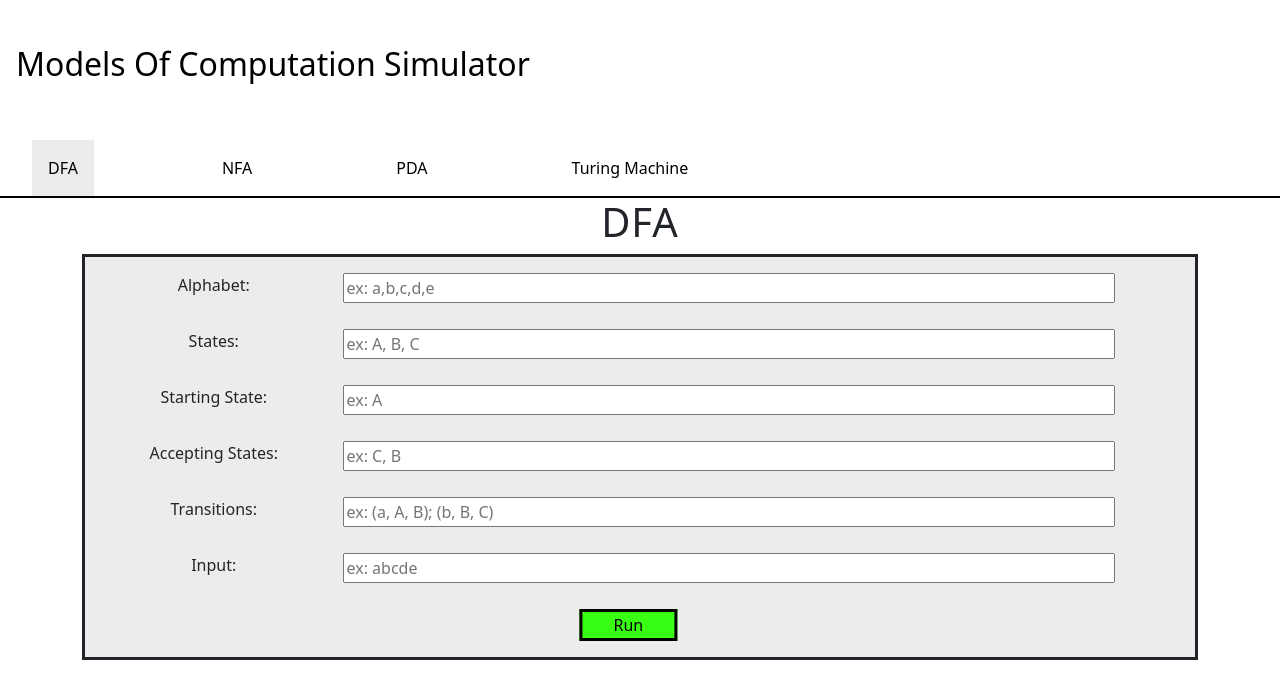
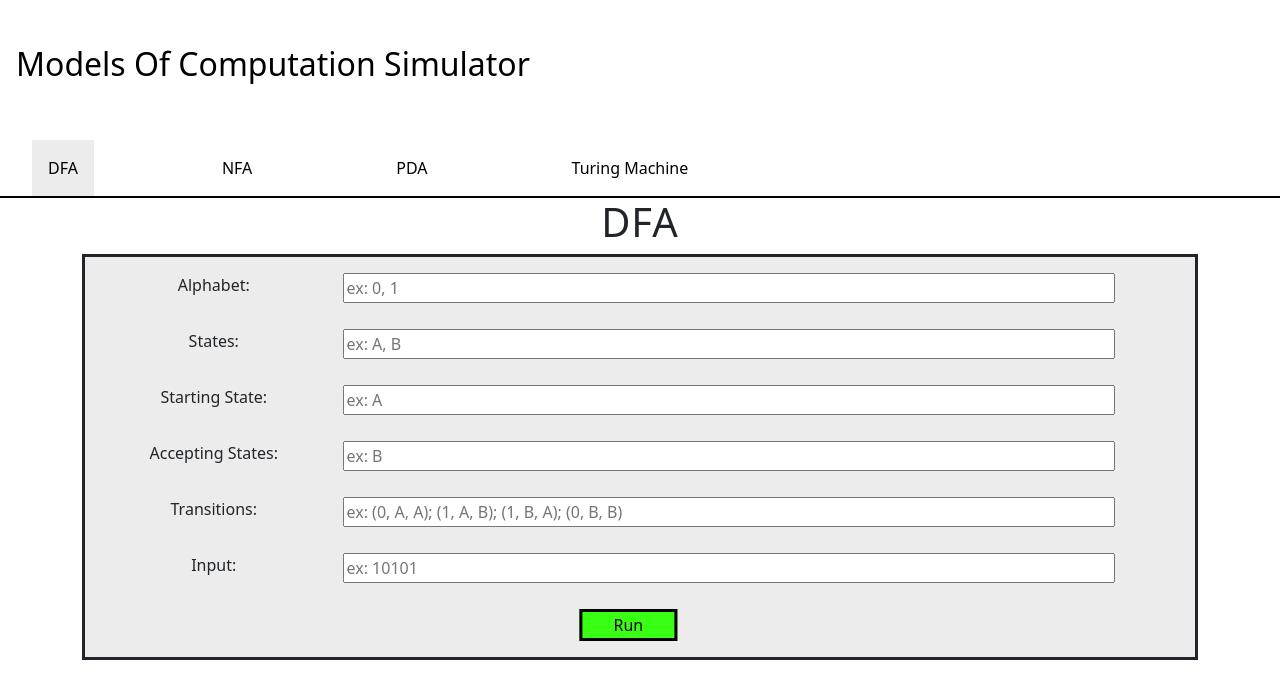
Before and after one commit to AndrewKnotts/ModelsOfCompSimulator, a React (Create React App) app in the folder client/: page / in a window 1280 px wide. Shown: the top 698 px of the page. Built offline with nearby package versions, Linux system fonts and the light colour scheme.

Commit message:
Changed it so that local storage works correctly

```diff
--- a/client/src/components/arrow/arrow.css
+++ b/client/src/components/arrow/arrow.css
@@ -29,6 +29,6 @@
 }
 
 .h1tag {
-  margin-top: -35px;
+  margin-top: -25px;
   font-size: large;
 }
--- a/client/src/pages/DFA.js
+++ b/client/src/pages/DFA.js
@@ -12,12 +12,12 @@ export default class DFA extends Component {
         super(props);
         // set the states to their current values in local storage
         this.state = {
-            alphabet: localStorage.getItem('alphabet'),
-            states: localStorage.getItem('states'),
-            startingState: localStorage.getItem('startingState'),
-            acceptingStates: localStorage.getItem('acceptingStates'),
-            transitions: localStorage.getItem('transitions'),
-            input: localStorage.getItem('input'),
+            alphabetDFA: localStorage.getItem('alphabetDFA'),
+            statesDFA: localStorage.getItem('statesDFA'),
+            startingStateDFA: localStorage.getItem('startingStateDFA'),
+            acceptingStatesDFA: localStorage.getItem('acceptingStatesDFA'),
+            transitionsDFA: localStorage.getItem('transitionsDFA'),
+            inputDFA: localStorage.getItem('input'),
             modelStates: [],
             modelTransitions: []
         };
@@ -42,9 +42,9 @@ export default class DFA extends Component {
 
         //if (page === "DFA") {
         console.log("Test1");
-        let new_model = new DFAModel(this.state.startingState, this.state.acceptingStates, this.state.states, this.state.alphabet, this.state.transitions);
+        let new_model = new DFAModel(this.state.startingStateDFA, this.state.acceptingStatesDFA, this.state.statesDFA, this.state.alphabetDFA, this.state.transitionsDFA);
         //console.log(new_model.checkInputString(this.state.input));
-        let output = new_model.checkInputString(this.state.input);
+        let output = new_model.checkInputString(this.state.inputDFA);
         this.setState({
             modelStates: output[0].dest.name,
             modelTransitions: output[0].symbol
@@ -56,7 +56,7 @@ export default class DFA extends Component {
             this.outputDest.push(output[i].symbol);
             this.outputDest.push(output[i].dest.name);
         }
-        console.log(output);
+        console.log(this.outputDest, this.outputSymbols);
 
     }
 
@@ -70,28 +70,28 @@ export default class DFA extends Component {
                         <form onSubmit={this.handleSubmit} className="input" id="form" >
                             <div className='formGroup'>
                                 <label>Alphabet:</label>
-                                <input type="text" value={this.state.alphabet} onChange={(event) => this.handleChange(event, "alphabet")} name="alphabet" placeholder='ex: a,b,c,d,e' />
+                                <input type="text" value={this.state.alphabetDFA} onChange={(event) => this.handleChange(event, "alphabetDFA")} name="alphabet" placeholder='ex: 0, 1' />
 
                             </div>
                             <div className='formGroup'>
                                 <label>States:</label>
-                                <input type="text" value={this.state.states} onChange={(event) => this.handleChange(event, "states")} name="states" placeholder='ex: A, B, C' />
+                                <input type="text" value={this.state.statesDFA} onChange={(event) => this.handleChange(event, "statesDFA")} name="states" placeholder='ex: A, B' />
                             </div>
                             <div className='formGroup'>
                                 <label>Starting State:</label>
-                                <input type="text" value={this.state.startingState} onChange={(event) => this.handleChange(event, "startingState")} name="startingState" placeholder='ex: A' />
+                                <input type="text" value={this.state.startingStateDFA} onChange={(event) => this.handleChange(event, "startingStateDFA")} name="startingState" placeholder='ex: A' />
                             </div>
                             <div className='formGroup'>
                                 <label>Accepting States:</label>
-                                <input type="text" value={this.state.acceptingStates} onChange={(event) => this.handleChange(event, "acceptingStates")} name="acceptingStates" placeholder="ex: C, B" />
+                                <input type="text" value={this.state.acceptingStatesDFA} onChange={(event) => this.handleChange(event, "acceptingStatesDFA")} name="acceptingStates" placeholder="ex: B" />
                             </div>
                             <div className='formGroup'>
                                 <label>Transitions:</label>
-                                <input type="text" value={this.state.transitions} onChange={(event) => this.handleChange(event, "transitions")} name="transitions" placeholder="ex: (a, A, B); (b, B, C)" />
+                                <input type="text" value={this.state.transitionsDFA} onChange={(event) => this.handleChange(event, "transitionsDFA")} name="transitions" placeholder="ex: (0, A, A); (1, A, B); (1, B, A); (0, B, B)" />
                             </div>
                             <div className='formGroup'>
                                 <label>Input:</label>
-                                <input type="text" value={this.state.input} onChange={(event) => this.handleChange(event, "input")} name="input" placeholder="ex: abcde" />
+                                <input type="text" value={this.state.inputDFA} onChange={(event) => this.handleChange(event, "inputDFA")} name="input" placeholder="ex: 10101" />
                             </div>
                             <div className='btnGroup'>
                                 <input onClick={(event) => this.handleSubmit(event)} type="button" value="Run" />
--- a/client/src/pages/NFA.js
+++ b/client/src/pages/NFA.js
@@ -13,12 +13,12 @@ export default class NFA extends Component {
         super(props);
         // set the states to their current values in local storage
         this.state = {
-            alphabet: localStorage.getItem('alphabet'),
-            states: localStorage.getItem('states'),
-            startingState: localStorage.getItem('startingState'),
-            acceptingStates: localStorage.getItem('acceptingStates'),
-            transitions: localStorage.getItem('transitions'),
-            input: localStorage.getItem('input'),
+            alphabetNFA: localStorage.getItem('alphabetNFA'),
+            statesNFA: localStorage.getItem('statesNFA'),
+            startingStateNFA: localStorage.getItem('startingStateNFA'),
+            acceptingStatesNFA: localStorage.getItem('acceptingStatesNFA'),
+            transitionsNFA: localStorage.getItem('transitionsNFA'),
+            inputNFA: localStorage.getItem('inputNFA'),
             modelStates: [],
             modelTransitions: []
         };
@@ -40,9 +40,10 @@ export default class NFA extends Component {
 
     // On submit, run the correct model simulation
     handleSubmit(event) {
-        let nfa_model = new NFAModel(this.state.startingState, this.state.acceptingStates, this.state.states,
-            this.state.alphabet, this.state.transitions);
-        let output = nfa_model.checkInputString(this.state.input);
+        console.log("Test2");
+        let nfa_model = new NFAModel(this.state.startingStateNFA, this.state.acceptingStatesNFA, this.state.statesNFA,
+            this.state.alphabetNFA, this.state.transitionsNFA);
+        let output = nfa_model.checkInputString(this.state.inputNFA);
         //console.log(output);
 
         this.setState({
@@ -52,11 +53,12 @@ export default class NFA extends Component {
 
         this.outputDest = [];
         this.outputSymbols = [];
-        this.outputDest.push(this.state.startingState)
+        this.outputDest.push(output[0].right.name)
         for (let i = 1; i < output.length; i++) {
             this.outputDest.push(output[i].left);
             this.outputDest.push(output[i].right.name);
         }
+        //console.log(this.outputDest, this.outputSymbols);
 
     }
 
@@ -70,28 +72,28 @@ export default class NFA extends Component {
                         <form onSubmit={this.handleSubmit} className="input" id="form" >
                             <div className='formGroup'>
                                 <label>Alphabet:</label>
-                                <input type="text" value={this.state.alphabet} onChange={(event) => this.handleChange(event, "alphabet")} name="alphabet" placeholder='ex: a,b,c,d,e' />
+                                <input type="text" value={this.state.alphabetNFA} onChange={(event) => this.handleChange(event, "alphabetNFA")} name="alphabet_nfa" placeholder='ex: a,b,c,d,e' />
 
                             </div>
                             <div className='formGroup'>
                                 <label>States:</label>
-                                <input type="text" value={this.state.states} onChange={(event) => this.handleChange(event, "states")} name="states" placeholder='ex: A, B, C' />
+                                <input type="text" value={this.state.statesNFA} onChange={(event) => this.handleChange(event, "statesNFA")} name="states_nfa" placeholder='ex: A, B, C' />
                             </div>
                             <div className='formGroup'>
                                 <label>Starting State:</label>
-                                <input type="text" value={this.state.startingState} onChange={(event) => this.handleChange(event, "startingState")} name="startingState" placeholder='ex: A' />
+                                <input type="text" value={this.state.startingStateNFA} onChange={(event) => this.handleChange(event, "startingStateNFA")} name="startingState_nfa" placeholder='ex: A' />
                             </div>
                             <div className='formGroup'>
                                 <label>Accepting States:</label>
-                                <input type="text" value={this.state.acceptingStates} onChange={(event) => this.handleChange(event, "acceptingStates")} name="acceptingStates" placeholder="ex: C, B" />
+                                <input type="text" value={this.state.acceptingStatesNFA} onChange={(event) => this.handleChange(event, "acceptingStatesNFA")} name="acceptingStates_nfa" placeholder="ex: C, B" />
                             </div>
                             <div className='formGroup'>
                                 <label>Transitions:</label>
-                                <input type="text" value={this.state.transitions} onChange={(event) => this.handleChange(event, "transitions")} name="transitions" placeholder="ex: (a, A, B); (b, B, C)" />
+                                <input type="text" value={this.state.transitionsNFA} onChange={(event) => this.handleChange(event, "transitionsNFA")} name="transitions_nfa" placeholder="ex: (a, A, B); (b, B, C)" />
                             </div>
                             <div className='formGroup'>
                                 <label>Input:</label>
-                                <input type="text" value={this.state.input} onChange={(event) => this.handleChange(event, "input")} name="input" placeholder="ex: abcde" />
+                                <input type="text" value={this.state.inputNFA} onChange={(event) => this.handleChange(event, "inputNFA")} name="input_nfa" placeholder="ex: abcde" />
                             </div>
                             <div className='btnGroup'>
                                 <input onClick={(event) => this.handleSubmit(event)} type="button" value="Run" />
--- a/client/src/pages/PDA.js
+++ b/client/src/pages/PDA.js
@@ -1,9 +1,9 @@
 import React, { Component } from 'react'
 import Navbar from '../components/navbar/Navbar';
 import './styles.css';
+import { PDAModel } from '../components/input/PDAModel';
 import State from '../components/state/State';
 import Arrow from '../components/arrow/arrow';
-import { PDAModel } from '../components/input/PDAModel';
 
 export default class PDA extends Component {
     outputDest = [];
@@ -13,14 +13,14 @@ export default class PDA extends Component {
         super(props);
         // set the states to their current values in local storage
         this.state = {
-            inputAlphabet: localStorage.getItem('inputAlphabet'),
-            pushdownAlphabet: localStorage.getItem('pushdownAlphabet'),
-            states: localStorage.getItem('states'),
-            startingState: localStorage.getItem('startingState'),
-            startingStack: localStorage.getItem('startingStack'),
-            acceptingStates: localStorage.getItem('acceptingStates'),
-            transitions: localStorage.getItem('transitions'),
-            input: localStorage.getItem('input'),
+            inputAlphabetPDA: localStorage.getItem('inputAlphabetPDA'),
+            pushdownAlphabetPDA: localStorage.getItem('pushdownAlphabetPDA'),
+            statesPDA: localStorage.getItem('statesPDA'),
+            startingStatePDA: localStorage.getItem('startingStatePDA'),
+            startingStackPDA: localStorage.getItem('startingStackPDA'),
+            acceptingStatesPDA: localStorage.getItem('acceptingStatesPDA'),
+            transitionsPDA: localStorage.getItem('transitionsPDA'),
+            inputPDA: localStorage.getItem('inputPDA'),
             modelStates: [],
             modelTransitions: [] //alphabet, states, starting state, acceptingStates, stack, transitions, input, modelStates, modelTransitions
         };
@@ -49,8 +49,8 @@ export default class PDA extends Component {
     // On submit, run the correct model simulation
     handleSubmit(event) {
         console.log("PDA Test");
-        let new_model = new PDAModel(this.state.states, this.state.startingState, this.state.inputAlphabet, this.state.pushdownAlphabet, this.state.transitions, this.state.startingStack, this.state.acceptingStates)
-        let output = new_model.checkInputString(this.state.input);
+        let new_model = new PDAModel(this.state.statesPDA, this.state.startingStatePDA, this.state.inputAlphabetPDA, this.state.pushdownAlphabetPDA, this.state.transitionsPDA, this.state.startingStackPDA, this.state.acceptingStatesPDA)
+        let output = new_model.checkInputString(this.state.inputPDA);
         this.setState({
             modelStates: output[0].dest.name,
             modelTransitions: output[0].input
@@ -75,8 +75,7 @@ export default class PDA extends Component {
         let new_model = new DFAModel(this.state.startingState, this.state.acceptingStates, this.state.states, this.state.alphabet, this.state.transitions);
         //console.log(new_model.checkInputString(this.state.input));
         let output = new_model.checkInputString(this.state.input);
-        console.log(output);
-        /*this.setState({
+        this.setState({
             modelStates: output[0].dest.name,
             modelTransitions: output[0].symbol
         });
@@ -114,35 +113,35 @@ export default class PDA extends Component {
                         <form onSubmit={this.handleSubmit} className="input" id="form" >
                             <div className='formGroup'>
                                 <label>Input Alphabet:</label>
-                                <input type="text" value={this.state.inputAlphabet} onChange={(event) => this.handleChange(event, "inputAlphabet")} name="inputAlphabet" placeholder='ex: a,b,c,d,e' />
+                                <input type="text" value={this.state.inputAlphabetPDA} onChange={(event) => this.handleChange(event, "inputAlphabetPDA")} name="inputAlphabet" placeholder='ex: a,b,c,d,e' />
                             </div>
                             <div className='formGroup'>
                                 <label>Pushdown Alphabet:</label>
-                                <input type="text" value={this.state.pushdownAlphabet} onChange={(event) => this.handleChange(event, "pushdownAlphabet")} name="pushdownAlphabet" placeholder='ex: A,Z,F,N' />
+                                <input type="text" value={this.state.pushdownAlphabetPDA} onChange={(event) => this.handleChange(event, "pushdownAlphabetPDA")} name="pushdownAlphabet" placeholder='ex: A,Z,F,N' />
                             </div>
                             <div className='formGroup'>
                                 <label>States:</label>
-                                <input type="text" value={this.state.states} onChange={(event) => this.handleChange(event, "states")} name="states" placeholder='ex: A, B, C' />
+                                <input type="text" value={this.state.statesPDA} onChange={(event) => this.handleChange(event, "statesPDA")} name="states" placeholder='ex: A, B, C' />
                             </div>
                             <div className='formGroup'>
                                 <label>Starting State:</label>
-                                <input type="text" value={this.state.startingState} onChange={(event) => this.handleChange(event, "startingState")} name="startingState" placeholder='ex: A' />
+                                <input type="text" value={this.state.startingStatePDA} onChange={(event) => this.handleChange(event, "startingStatePDA")} name="startingState" placeholder='ex: A' />
                             </div>
                             <div className='formGroup'>
                                 <label>Accepting States:</label>
-                                <input type="text" value={this.state.acceptingStates} onChange={(event) => this.handleChange(event, "acceptingStates")} name="acceptingStates" placeholder="ex: C, B" />
+                                <input type="text" value={this.state.acceptingStatesPDA} onChange={(event) => this.handleChange(event, "acceptingStatesPDA")} name="acceptingStates" placeholder="ex: C, B" />
                             </div>
                             <div className='formGroup'>
                                 <label>Initial Stack:</label>
-                                <input type="text" value={this.state.startingStack} onChange={(event) => this.handleChange(event, "startingStack")} name="startingStack" placeholder="ex: ZZAZ" />
+                                <input type="text" value={this.state.startingStackPDA} onChange={(event) => this.handleChange(event, "startingStackPDA")} name="startingStack" placeholder="ex: ZZAZ" />
                             </div>
                             <div className='formGroup'>
                                 <label>Transitions:</label>
-                                <input type="text" value={this.state.transitions} onChange={(event) => this.handleChange(event, "transitions")} name="transitions" placeholder="ex: (q0, a, Z) -> (q0, AZ); (q0, a, A) -> (q0, AA)" />
+                                <input type="text" value={this.state.transitionsPDA} onChange={(event) => this.handleChange(event, "transitionsPDA")} name="transitions" placeholder="ex: (q0, a, Z) -> (q0, AZ); (q0, a, A) -> (q0, AA)" />
                             </div>
                             <div className='formGroup'>
                                 <label>Input:</label>
-                                <input type="text" value={this.state.input} onChange={(event) => this.handleChange(event, "input")} name="input" placeholder="ex: abcde" />
+                                <input type="text" value={this.state.inputPDA} onChange={(event) => this.handleChange(event, "inputPDA")} name="input" placeholder="ex: abcde" />
                             </div>
                             <div className='btnGroup'>
                                 <input onClick={(event) => this.handleSubmit(event)} type="button" value="Run" />
```
